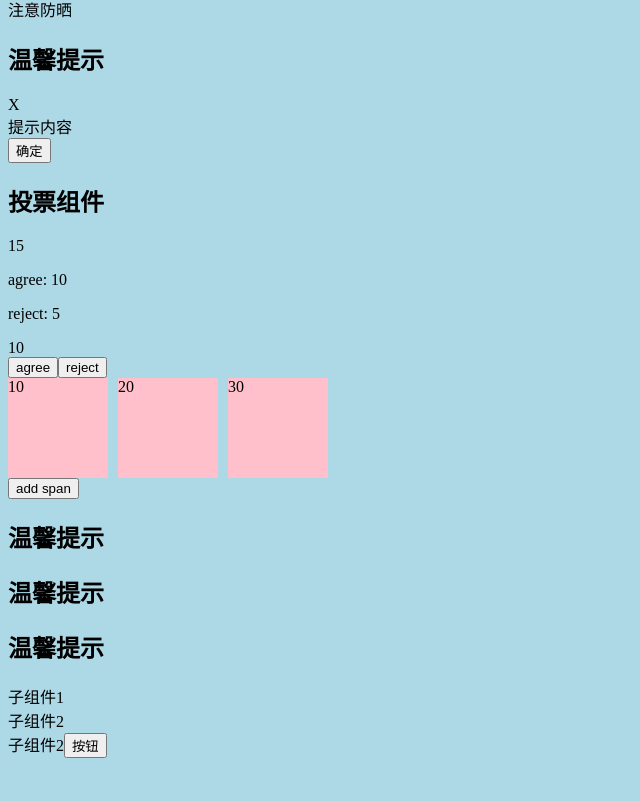
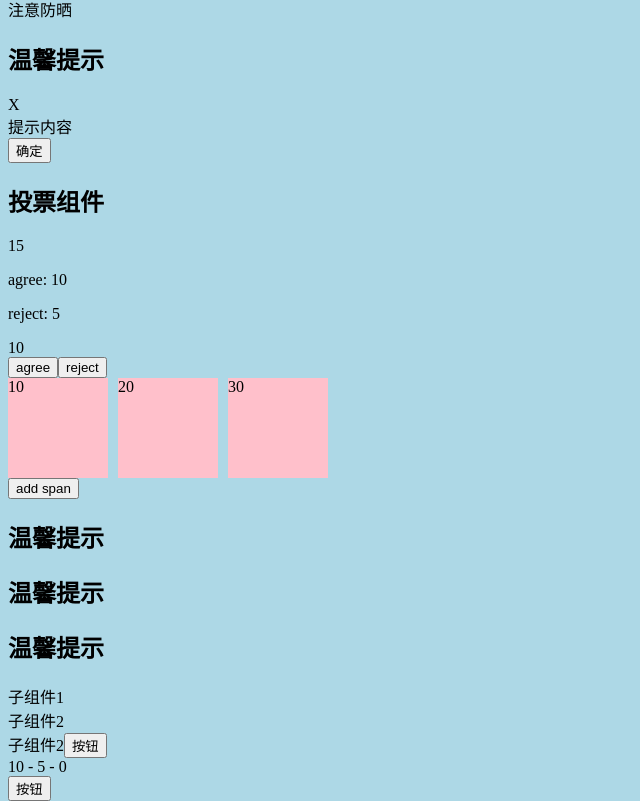
Before and after one commit to web-ljc/stu-react, a React app in the folder demo071501/: page / in a window 1280 px wide. Shown: the part 752-1553 px from the top of the page, without its empty margins (0-640 px from the left). Before the commit the page ends 1510 px from the top, so only its background shows below. Built offline with nearby package versions, Linux system fonts and the light colour scheme; no server answers.

Commit message:
feat: 2021setState处理

```diff
--- a/demo071501/src/index.jsx
+++ b/demo071501/src/index.jsx
@@ -8,6 +8,7 @@ import Vote from '@/views/Vote';
 import Demo2 from '@/views/Demo2';
 import Demo3 from '@/views/Demo3';
 import Demo4 from '@/views/Demo4';
+import Demo5 from '@/views/Demo5';
 
 const root = ReactDOM.createRoot(document.getElementById('root'));
 
@@ -175,6 +176,7 @@ root.render(
         <Demo2 />
         <Demo3 />
         <Demo4 />
+        <Demo5 />
     </>
 );
 
--- /dev/null
+++ b/demo071501/src/views/Demo5.jsx
@@ -0,0 +1,100 @@
+import React from "react";
+import {flushSync} from "react-dom";
+// flushSync:可以刷新“updater更新队列”,也就是让修改状态的任务立即批处理一次
+/*
+    this.setState((prevState) => {
+        // prevState:存储之前的状态值
+        // return对象：就是我们想要修改的新状态值【支持修改部分状态】
+        return {
+            x:xxx
+        }
+    })
+*/
+
+class Demo5 extends React.Component {
+    state = {
+        x: 10,
+        y: 5,
+        z: 0
+    }
+
+    handle = () => {
+        // 箭头函数this -- 实例
+        let {x, y, z} = this.state
+        // 同时修改多个值，只更新一次
+        // this.setState({
+        //     x: 100,
+        //     y: 200,
+        // }, () => {
+        //     console.log('更新完毕X');
+        // })
+        this.setState({x: x+1})
+        console.log(this.state); // 10/5/0
+        flushSync(() => {
+            this.setState({y: y+1})
+            console.log(this.state); // 10/5/0
+        }) // 在fushSync操作结束后，会立即“刷新”更新队列
+        console.log(this.state); // 11/6/0
+        this.setState({z: z+1})
+        this.setState({z: z+2})
+        console.log(this.state.z); // 0
+        flushSync()
+        console.log(this.state.z); // 2
+        // 执行20次
+        // for (let i = 0; i < 20; i++) {
+        //     this.setState({
+        //         x: this.state.x + 1
+        //     })
+        //     this.setState(prevState => { // 批处理：把函数依次执行，得到最后的处理结果
+        //         return {
+        //             x: prevState.x + 1
+        //         }
+        //     })
+        //     flushSync()
+        // }
+    }
+
+    // shouldComponentUpdate() {
+    //     return false
+    // }
+
+    componentDidUpdate() {
+        console.log('更新完了2');
+    }
+
+    render() {
+        console.log('render');
+        let {x, y, z} = this.state
+        return <div>
+            {x} - {y} - {z}
+            <br />
+            <button onClick={this.handle}>按钮</button>
+        </div>
+    }
+}
+
+export default Demo5
+
+
+/*
+    this.setState([partialState], [callback])
+        - [partialState]: 支持部分状态更改
+            this.setState({
+                x: 100 // 不论总共有多少状态，我们只修改了x，其余的状态不动
+            })
+        - [callback]: 在状态更改/视图更新完毕后触发执行[只要执行了setState，callback一定会执行]
+            + 发生在componentDidUpdate周期函数之后【componentDidUpdate会在任何状态更改以后触发执行；而回调函数方式，可以在指定状态更新后处理一些事情】
+            + 特殊：即便我们基于 shouldComponetUpdate 阻止了状态/视图的更新，componentDidUpdate 函数周期肯定不执行，但设置的callback回调函数依然会被执行
+        类似于Vue框架中的$nextTick
+
+    在React18中，setState都是“异步操作”【不论是在哪执行，例如：合成时间、周期函数、定时器】
+        + React18中有一套更新队列的机制
+        + 基于异步操作，实现状态的批处理
+        + 目的：实现状态的批处理【统一处理】
+            + 减少视图的更新次数，降低渲染消耗的性能
+            + 让更新的逻辑和流程更加清晰&稳健
+        + 原理：利用了更新队列【updater】机制来处理的
+            + 在当前相同的时间段内【浏览器此时可以处理的事情中】，遇到setState会立即放入到更新队列中
+            + 此时状态/视图还未更新
+            + 当所有的代码操作结束，会“刷新队列”【通知更新队列中的任务执行】：把所有放入的setState合并在一起执行，只触发一次视图更新
+*/
```
Also changed, not shown: 1 other file (tests, documents, lock files or other folders).
